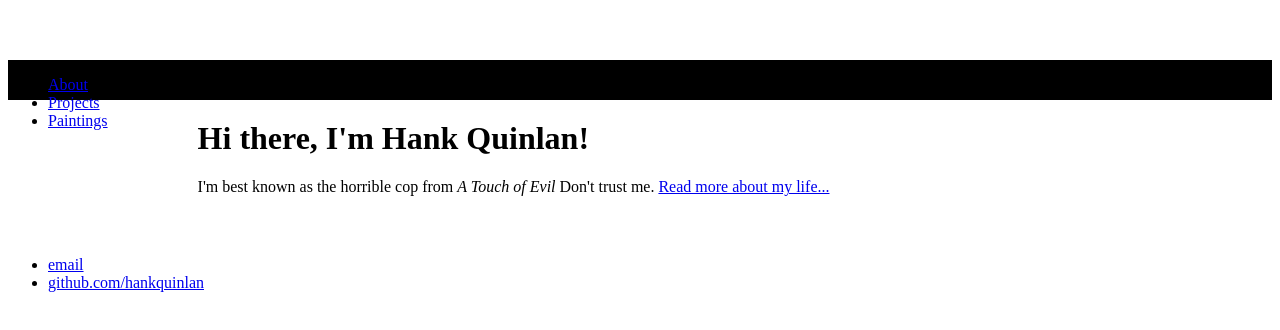
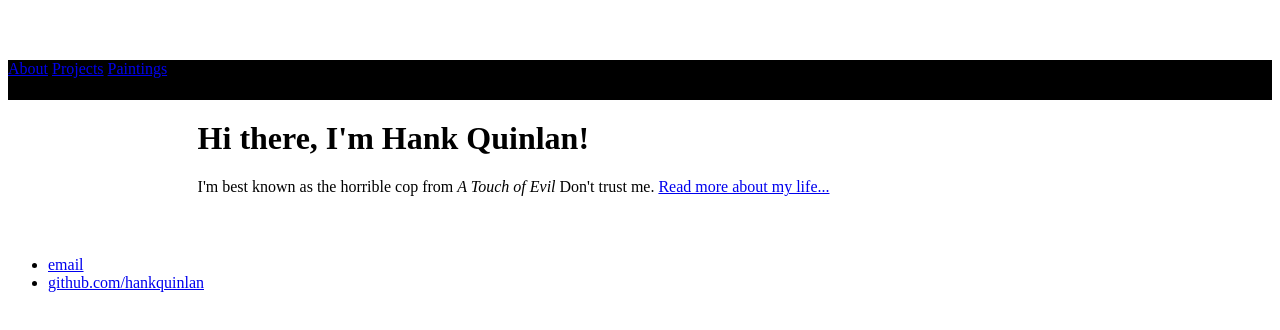
Before and after one commit to Kyssen/Kyssen.github.io, a plain HTML site: page index.html in a window 1280 px wide. Shown: the part 108-438 px from the top of the page. Drawn offline with Linux system fonts and the light colour scheme.

Commit message:
Update index.html

```diff
--- a/index.html
+++ b/index.html
@@ -8,11 +8,9 @@
 	<body>
 		<div id="header">
 			<div id="nav">
-			<ul>
-				<li><a href="/">About</a></li>
-				<li><a href="projects.html">Projects</a></li>
-				<li><a href="paintings.html">Paintings</a></li>
-			</ul>
+				<a href="/">About</a>
+				<a href="projects.html">Projects</a>
+				<a href="paintings.html">Paintings</a>
 			</div>
 		</div>
 		<div id="main">
```
